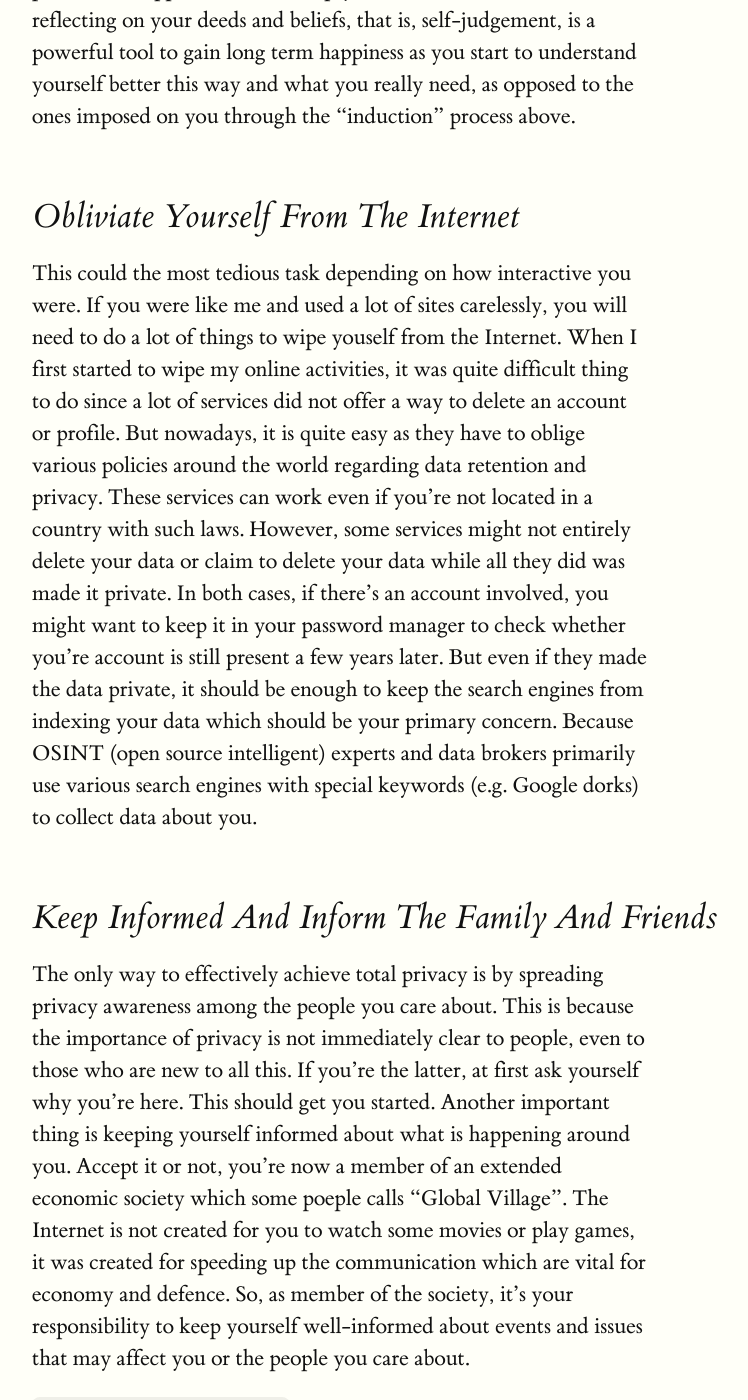
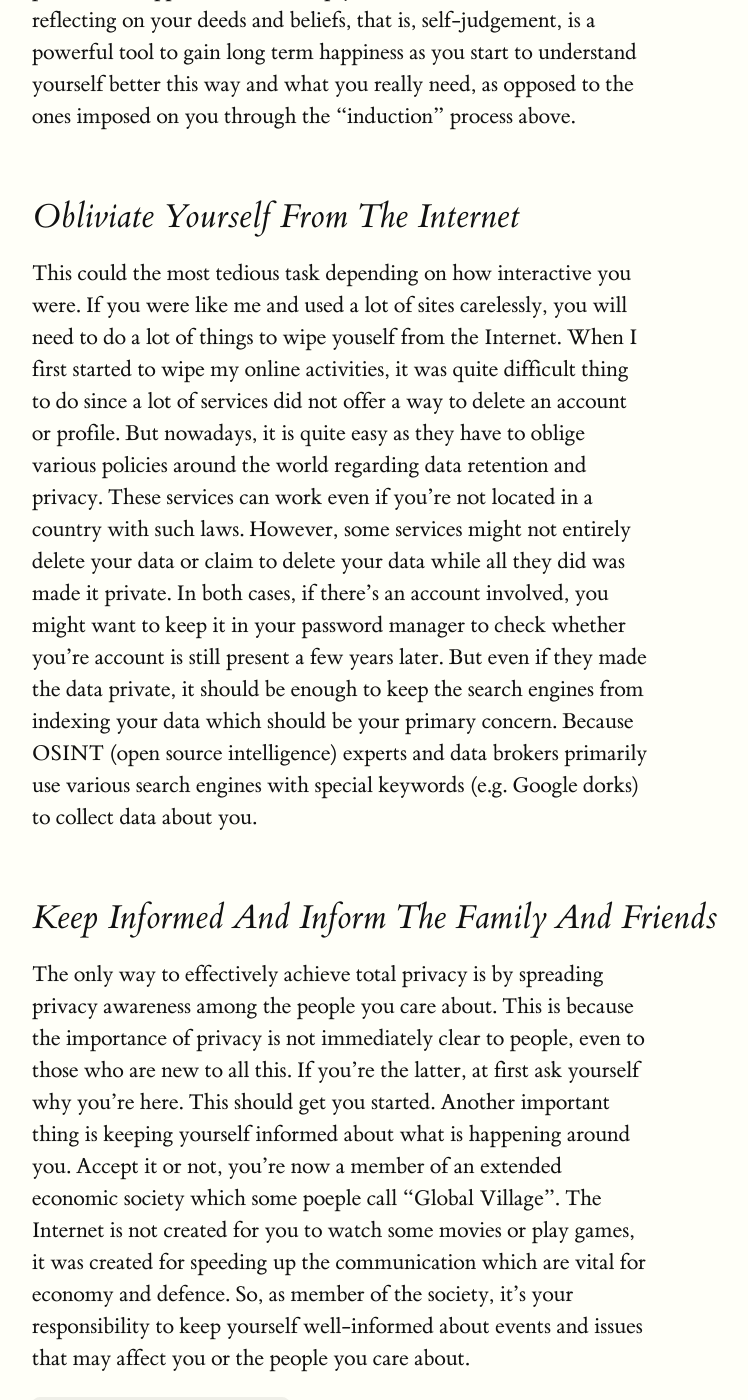
Before and after one commit to MuntashirAkon/blog, a Jekyll site: the page built from _posts/2023-04-07-migrate-to-privacy.md, in a window 1280 px wide and 1400 px high, scrolled down 7528 px. Shown: the whole window, without its empty margins (128-876 px from the left). Built offline with Jekyll 4.4.1, drawn with Linux system fonts in a browser that asks for light colours.

Commit message:
Fix grammatical errors
Signed-off-by: Muntashir Al-Islam <muntashirakon@riseup.net>

```diff
--- a/_posts/2023-04-07-migrate-to-privacy.md
+++ b/_posts/2023-04-07-migrate-to-privacy.md
@@ -184,7 +184,7 @@ security features such as fingerprint or face ID, and use pin or password.
 
 Thirdly, replace the closed source apps with good and trackerless open source
 alternatives. While this may not improve your security, it will improve your
-privacy. Here's a [list of apps that I frequently use]({% post_url 2022-12-30-android-apps-that-i-frequently-use %})
+privacy. Here's a [list of apps that I frequently use]({{ "" | relative_url }}{% link _posts/2022-12-30-android-apps-that-i-frequently-use.md %})
 which may help you getting started.
 
 ## Be Clever, Consume Less
@@ -218,7 +218,7 @@ both cases, if there's an account involved, you might want to keep it in your
 password manager to check whether you're account is still present a few years
 later. But even if they made the data private, it should be enough to keep the
 search engines from indexing your data which should be your primary concern.
-Because OSINT (open source intelligent) experts and data brokers primarily use
+Because OSINT (open source intelligence) experts and data brokers primarily use
 various search engines with special keywords (e.g. Google dorks) to collect
 data about you.
 
@@ -229,7 +229,7 @@ privacy is not immediately clear to people, even to those who are new to all
 this. If you're the latter, at first ask yourself why you're here. This should
 get you started. Another important thing is keeping yourself informed about
 what is happening around you. Accept it or not, you're now a member of an
-extended economic society which some poeple calls “Global Village”. The
+extended economic society which some poeple call “Global Village”. The
 Internet is not created for you to watch some movies or play games, it was
 created for speeding up the communication which are vital for economy and
 defence. So, as member of the society, it's your responsibility to keep
```
